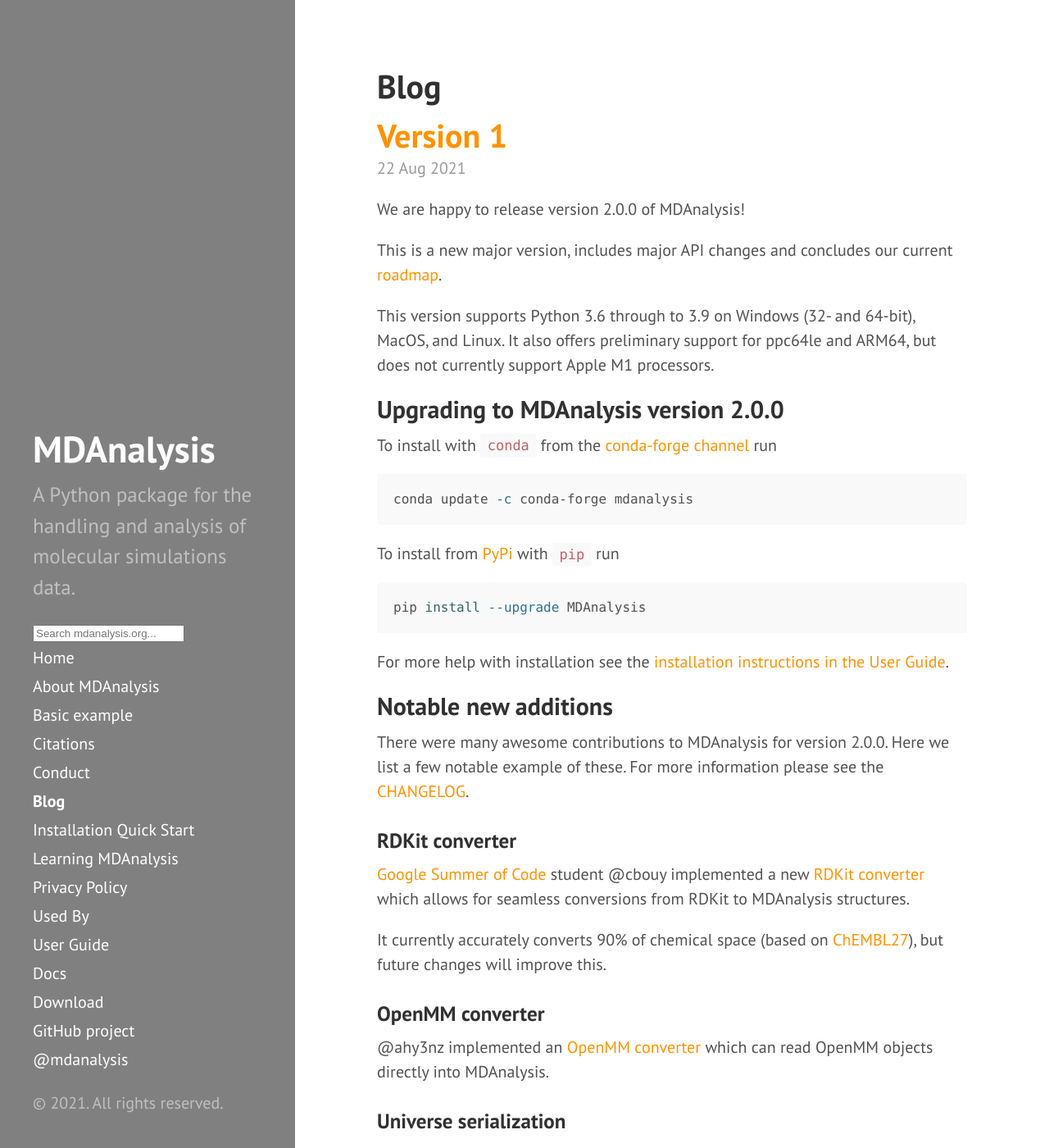
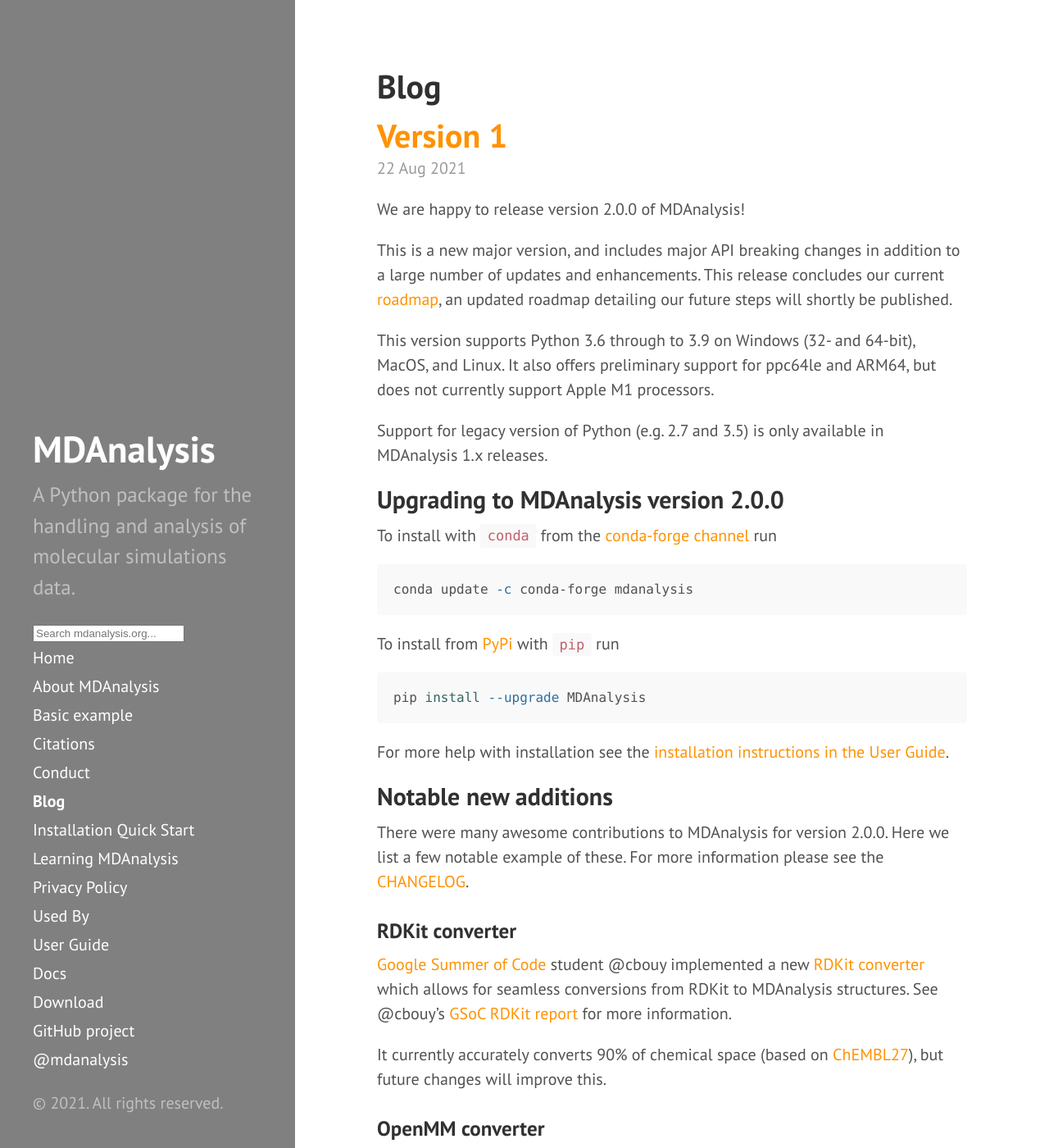
Before and after one commit to MDAnalysis/MDAnalysis.github.io, a Jekyll site: the page built from blog/index.html, in a window 1280 px wide and 1400 px high. Shown: the whole window at 82% size. Built offline with Jekyll 4.4.1, drawn with Linux system fonts in a browser that asks for light colours; the list of posts is cut into pages by our own code; comment, search, counter and statistics services are not loaded; some of the changed text lies outside the part shown.

Commit message:
Apply review comments

```diff
--- a/_posts/2021-08-22-release-2.0.0.md
+++ b/_posts/2021-08-22-release-2.0.0.md
@@ -5,9 +5,11 @@ title: Version 1
 
 We are happy to release version 2.0.0 of MDAnalysis!
 
-This is a new major version, includes major API changes and concludes our current [roadmap][].
+This is a new major version, and includes major API breaking changes in addition to a large number of updates and enhancements. This release concludes our current [roadmap][], an updated roadmap detailing our future steps will shortly be published.
 
 This version supports Python 3.6 through to 3.9 on Windows (32- and 64-bit), MacOS, and Linux. It also offers preliminary support for ppc64le and ARM64, but does not currently support Apple M1 processors.
+
+Support for legacy version of Python (e.g. 2.7 and 3.5) is only available in MDAnalysis 1.x releases.
 
 ## Upgrading to MDAnalysis version 2.0.0
 
@@ -31,7 +33,7 @@ There were many awesome contributions to MDAnalysis for version 2.0.0. Here we l
 
 ### RDKit converter
 
-[Google Summer of Code][] student @cbouy implemented a new [RDKit converter][] which allows for seamless conversions from RDKit to MDAnalysis structures.
+[Google Summer of Code][] student @cbouy implemented a new [RDKit converter][] which allows for seamless conversions from RDKit to MDAnalysis structures. See @cbouy's [GSoC RDKit report][] for more information.
 
 It currently accurately converts 90% of chemical space (based on [ChEMBL27][]), but future changes will improve this.
 
@@ -41,7 +43,7 @@ It currently accurately converts 90% of chemical space (based on [ChEMBL27][]),
 
 ### Universe serialization
 
-[Google Summer of Code][] student @yuxuanzhuang implemented a means to serialize MDAnalysis.Universe objects, paving the way for [parallel analysis][].
+[Google Summer of Code][] student @yuxuanzhuang implemented a means to serialize MDAnalysis.Universe objects, paving the way for [parallel analysis][]. See @yuxuanzhuang's [GSoC Universe serialization report][] for more information.
 
 ### Mean Square Displacement
 
@@ -49,15 +51,15 @@ It currently accurately converts 90% of chemical space (based on [ChEMBL27][]),
 
 ### Results class
 
-@PicoCentauri implemented a [Results class][] to store results from analysis classes.
+@PicoCentauri implemented a [Results class][] to store results from analysis classes. This change streamlines the API for analysis classe and paves the way for a soon-to-be released command line interface for MDAnalysis.
 
 ### H5MD support
 
 **NSF REU** student @edisj implemented both a [reader and writer for the H5MD format][].
 
-### Bond-Angle-Torsion coordinates converter
+### Bond-Angle-Torsion coordinates
 
-@daveminh implemented a converter from Cartesian to [Bond-Angle-Torsion coordinates][].
+@daveminh implemented a means to translate from Cartesian to [Bond-Angle-Torsion coordinates][].
 
 
 ## Important fixes
@@ -136,10 +138,12 @@ MDAnalysis thanks [NumFOCUS][]'s continued support as the organisation's fiscal
 [OpenMM converter]: https://docs.mdanalysis.org/2.0.0/documentation_pages/converters/OpenMM.html
 [parallel analysis]: https://userguide.mdanalysis.org/stable/examples/analysis/custom_parallel_analysis.html
 [Mean Square Displacement]: https://docs.mdanalysis.org/2.0.0/documentation_pages/analysis/msd.html
-[Results class]: https://docs.mdanalysis.org/2.0.0/documentation_pages/analysis/base.html?highlight=results#MDAnalysis.analysis.base.AnalysisBase.results
+[Results class]: https://docs.mdanalysis.org/2.0.0/documentation_pages/analysis/base.html#MDAnalysis.analysis.base.Results
 [reader and writer for the H5MD format]: https://docs.mdanalysis.org/2.0.0/documentation_pages/coordinates/H5MD.html
 [Bond-Angle-Torsion coordinates]: https://docs.mdanalysis.org/2.0.0/documentation_pages/analysis/bat.html
 [NumFOCUS]: https://www.numfocus.org
+[GSoC RDKit report]: {{ site.baseurl }}{% post_url 2020-08-29-gsoc-report-cbouy.md %}
+[GSoC Universe serialization report]: {{ site.baseurl }}{% post_url 2020-08-31-final-report-yuxuan.md %}
 [#3364]: {{ site.github.issues }}/3364
 [#2977]: {{ site.github.issues }}/2977
 [#3352]: {{ site.github.issues }}/3352
```
